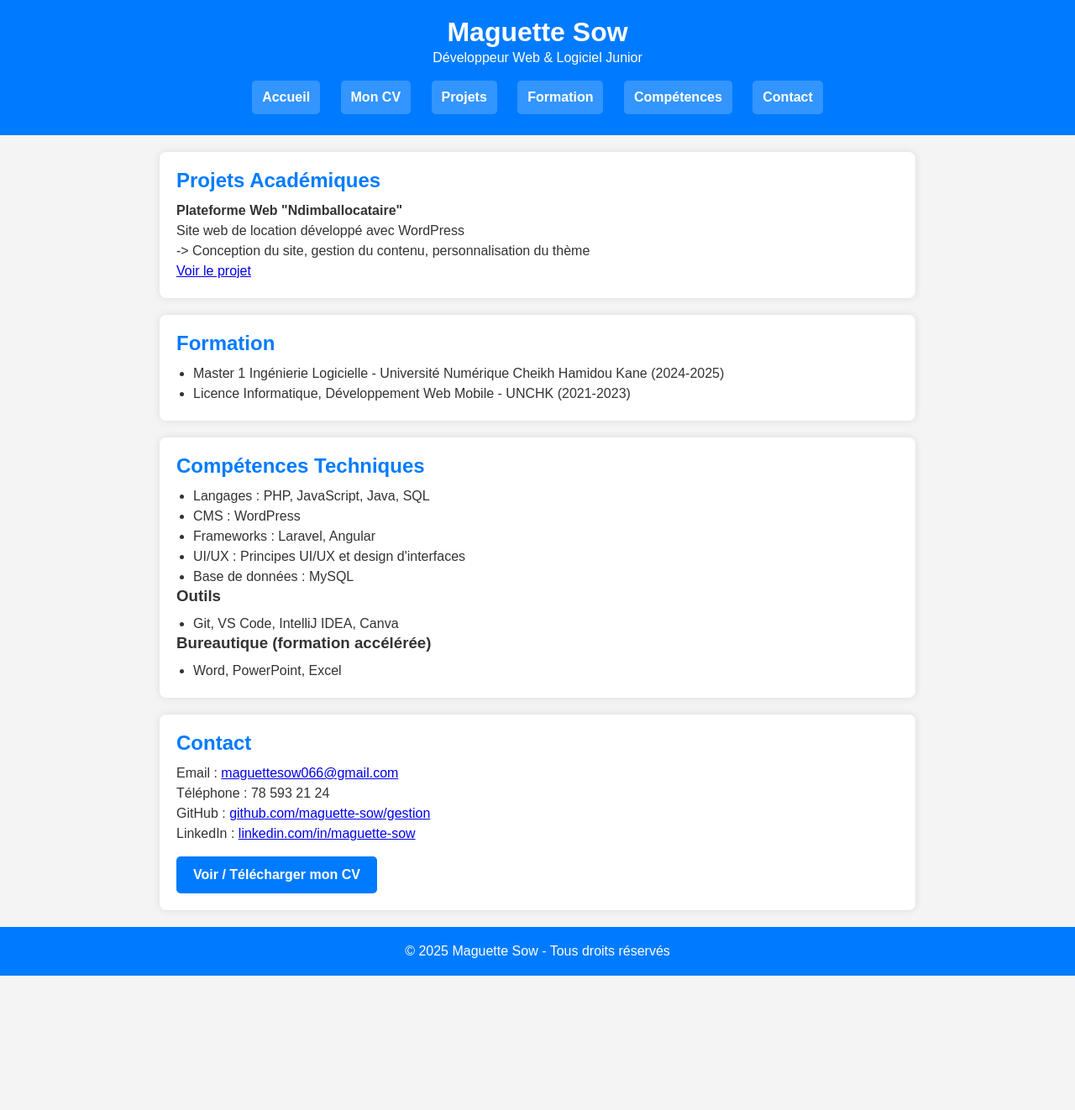
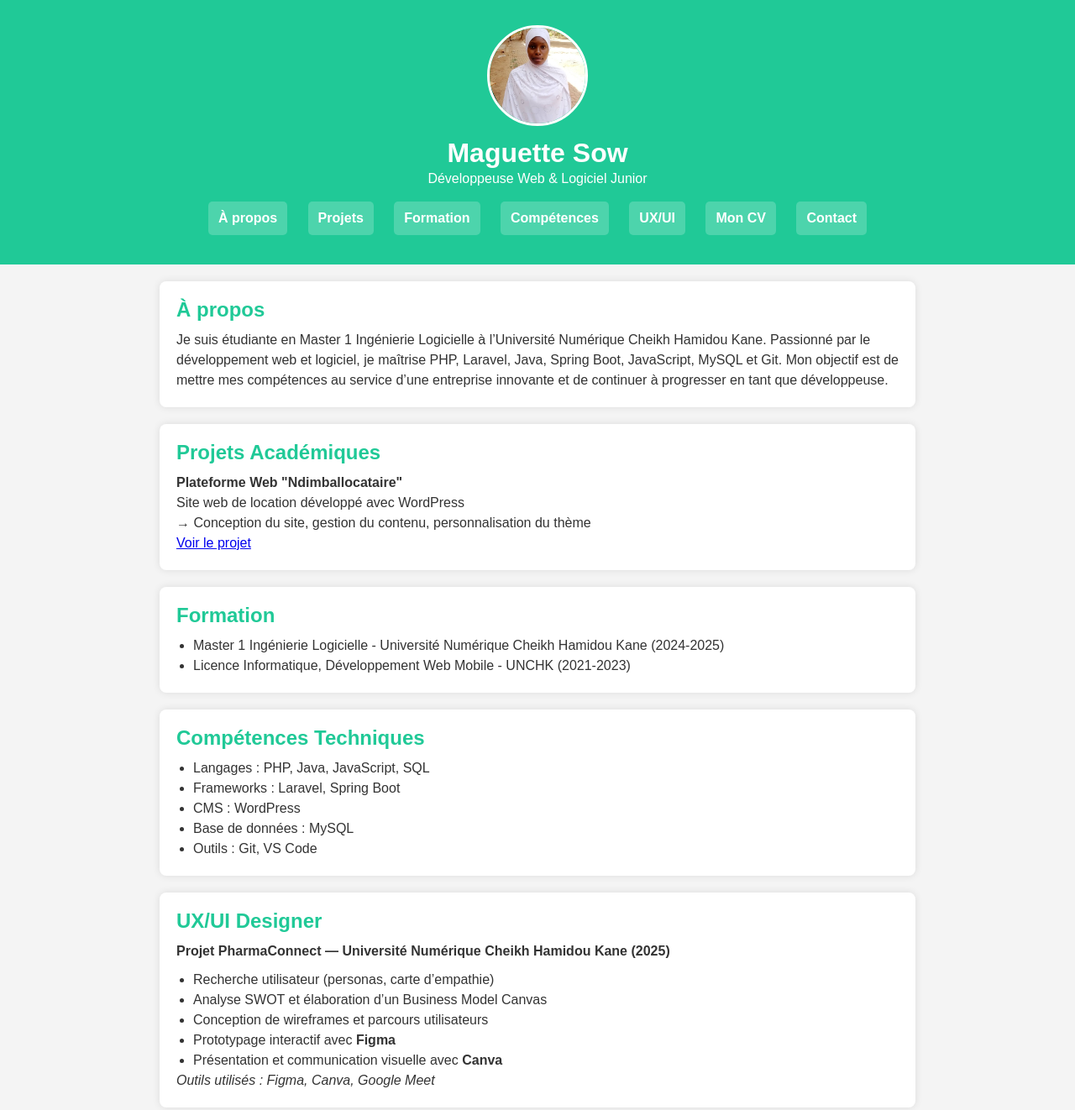
Before and after one commit to maguette-sow/portfolio, a plain HTML site: page index.html in a window 1280 px wide. Shown: the top 1322 px of the page at 84% size. Before the commit the page ends 1162 px from the top, so only its background shows below. Drawn offline with Linux system fonts and the light colour scheme.

Commit message:
Add files via upload

```diff
--- a/index.html
+++ b/index.html
@@ -3,54 +3,41 @@
 <head>
   <meta charset="UTF-8" />
   <meta name="viewport" content="width=device-width, initial-scale=1.0" />
-  <title>CV | Maguette Sow</title>
+  <title>Portfolio - Maguette Sow</title>
   <style>
     * { box-sizing: border-box; margin: 0; padding: 0; }
-    body { font-family: Arial, sans-serif; margin: 0; padding: 0; background: #f4f4f4; color: #333; }
-    header { background: #007BFF; color: white; padding: 20px 10px; text-align: center; }
+    body { font-family: Arial, sans-serif; background: #f4f4f4; color: #333; overflow-x: hidden; }
+
+    header { background: #20c997; color: white; padding: 30px 10px; text-align: center; }
+    header img {
+      width: 120px; height: 120px;
+      border-radius: 50%; border: 3px solid white;
+      margin-bottom: 10px; object-fit: cover;
+    }
     nav { margin-top: 10px; }
     nav a {
-      display: inline-block;
-      margin: 5px 10px;
-      padding: 8px 12px;
-      background-color: rgba(255, 255, 255, 0.2);
-      color: white;
-      text-decoration: none;
-      border-radius: 5px;
-      font-weight: bold;
+      display: inline-block; margin: 5px 10px; padding: 8px 12px;
+      background-color: rgba(255, 255, 255, 0.2); color: white;
+      text-decoration: none; border-radius: 5px; font-weight: bold;
+      transition: all 0.3s ease;
     }
-    nav a:hover { background-color: rgba(255, 255, 255, 0.4); }
+    nav a:hover { background-color: white; color: #20c997; }
+
     section {
-      max-width: 900px;
-      margin: 20px auto;
-      padding: 20px;
-      background: white;
-      border-radius: 8px;
+      max-width: 900px; margin: 20px auto; padding: 20px;
+      background: white; border-radius: 8px;
       box-shadow: 0 0 10px rgba(0,0,0,0.1);
+      opacity: 0; transform: translateY(40px);
+      transition: all 0.6s ease-out;
     }
-    h2 { color: #007BFF; margin-bottom: 10px; }
+    section.show { opacity: 1; transform: translateY(0); }
+
+    h2 { color: #20c997; margin-bottom: 10px; }
     ul { padding-left: 20px; margin-top: 10px; }
     p, li, a { font-size: 16px; line-height: 1.5; }
-    footer {
-      text-align: center;
-      padding: 20px;
-      background: #007BFF;
-      color: white;
-      margin-top: 20px;
-    }
-    .download-btn {
-      display: inline-block;
-      margin-top: 15px;
-      padding: 10px 20px;
-      background-color: #007BFF;
-      color: white;
-      text-decoration: none;
-      border-radius: 5px;
-      font-weight: bold;
-    }
-    .download-btn:hover { background-color: #0056b3; }
+    footer { text-align: center; padding: 20px; background: #20c997; color: white; margin-top: 20px; }
+
     @media (max-width: 600px) {
-      body { padding: 10px; }
       section { margin: 10px; padding: 15px; }
       header h1 { font-size: 24px; }
       nav a { display: block; margin: 5px auto; width: 80%; text-align: center; }
@@ -59,23 +46,33 @@
 </head>
 <body>
   <header>
+    <!-- Mets ici le bon nom de fichier de ta photo -->
+    <img src="photo.jpeg" alt="Photo de Maguette Sow">
     <h1>Maguette Sow</h1>
-    <p>Développeur Web & Logiciel Junior</p>
+    <p>Développeuse Web & Logiciel Junior</p>
     <nav>
-      <a href="index.html">Accueil</a>
-      <a href="cv.html">Mon CV</a>
+      <a href="#about">À propos</a>
       <a href="#projets">Projets</a>
       <a href="#formation">Formation</a>
       <a href="#competences">Compétences</a>
+      <a href="#uxui">UX/UI</a>
+      <a href="cv.html">Mon CV</a>
       <a href="#contact">Contact</a>
     </nav>
   </header>
+
+  <section id="about">
+    <h2>À propos</h2>
+    <p>Je suis étudiante en Master 1 Ingénierie Logicielle à l’Université Numérique Cheikh Hamidou Kane.
+       Passionné par le développement web et logiciel, je maîtrise PHP, Laravel, Java, Spring Boot, JavaScript, MySQL et Git.
+       Mon objectif est de mettre mes compétences au service d’une entreprise innovante et de continuer à progresser en tant que développeuse.</p>
+  </section>
 
   <section id="projets">
     <h2>Projets Académiques</h2>
     <p><strong>Plateforme Web "Ndimballocataire"</strong><br>
     Site web de location développé avec WordPress<br>
-    -> Conception du site, gestion du contenu, personnalisation du thème<br>
+    → Conception du site, gestion du contenu, personnalisation du thème<br>
     <a href="https://dev-ndimballocataire.pantheonsite.io/" target="_blank">Voir le projet</a></p>
   </section>
 
@@ -90,20 +87,26 @@
   <section id="competences">
     <h2>Compétences Techniques</h2>
     <ul>
-      <li>Langages : PHP, JavaScript, Java, SQL</li>
+      <li>Langages : PHP, Java, JavaScript, SQL</li>
+      <li>Frameworks : Laravel, Spring Boot</li>
       <li>CMS : WordPress</li>
-      <li>Frameworks : Laravel, Angular</li>
-      <li>UI/UX : Principes UI/UX et design d'interfaces</li>
       <li>Base de données : MySQL</li>
+      <li>Outils : Git, VS Code</li>
     </ul>
-    <h3>Outils</h3>
+  </section>
+
+  <!-- Nouvelle section UX/UI -->
+  <section id="uxui">
+    <h2>UX/UI Designer</h2>
+    <p><strong>Projet PharmaConnect — Université Numérique Cheikh Hamidou Kane (2025)</strong></p>
     <ul>
-      <li>Git, VS Code, IntelliJ IDEA, Canva</li>
+      <li>Recherche utilisateur (personas, carte d’empathie)</li>
+      <li>Analyse SWOT et élaboration d’un Business Model Canvas</li>
+      <li>Conception de wireframes et parcours utilisateurs</li>
+      <li>Prototypage interactif avec <strong>Figma</strong></li>
+      <li>Présentation et communication visuelle avec <strong>Canva</strong></li>
     </ul>
-    <h3>Bureautique (formation accélérée)</h3>
-    <ul>
-      <li>Word, PowerPoint, Excel</li>
-    </ul>
+    <p><em>Outils utilisés : Figma, Canva, Google Meet</em></p>
   </section>
 
   <section id="contact">
@@ -112,11 +115,24 @@
     Téléphone : 78 593 21 24<br>
     GitHub : <a href="https://github.com/maguette-sow/gestion" target="_blank">github.com/maguette-sow/gestion</a><br>
     LinkedIn : <a href="https://www.linkedin.com/in/maguette-sow-05244128a/" target="_blank">linkedin.com/in/maguette-sow</a></p>
-    <a class="download-btn" href="cv.html">Voir / Télécharger mon CV</a>
   </section>
 
   <footer>
     &copy; 2025 Maguette Sow - Tous droits réservés
   </footer>
+
+  <script>
+    const sections = document.querySelectorAll('section');
+    const reveal = () => {
+      sections.forEach(section => {
+        const sectionTop = section.getBoundingClientRect().top;
+        if (sectionTop < window.innerHeight - 100) {
+          section.classList.add('show');
+        }
+      });
+    };
+    window.addEventListener('scroll', reveal);
+    reveal();
+  </script>
 </body>
 </html>
```
Also changed, not shown: cv.html (+31 -11 lines), photo.jpeg (added), 2 other files.
